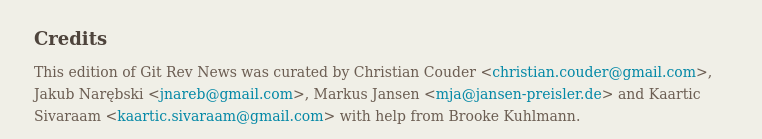
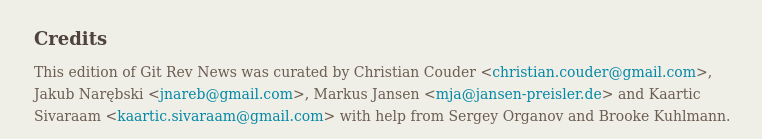
Before and after one commit to git/git.github.io, a Jekyll site: the page built from rev_news/drafts/edition-71.md, in a window 1280 px wide and 900 px high, scrolled down 3064 px. Shown: the part 758-897 px from the top of the window, without its empty margins (375-1137 px from the left). Built offline with Jekyll 4.4.1, drawn with Linux system fonts in a browser that asks for light colours.

Commit message:
rn-71: add Sergey among the helpers

```diff
--- a/rev_news/drafts/edition-71.md
+++ b/rev_news/drafts/edition-71.md
@@ -244,4 +244,4 @@
 Jakub Narębski &lt;<jnareb@gmail.com>&gt;,
 Markus Jansen &lt;<mja@jansen-preisler.de>&gt; and
 Kaartic Sivaraam &lt;<kaartic.sivaraam@gmail.com>&gt;
-with help from Brooke Kuhlmann.
+with help from Sergey Organov and Brooke Kuhlmann.
```
